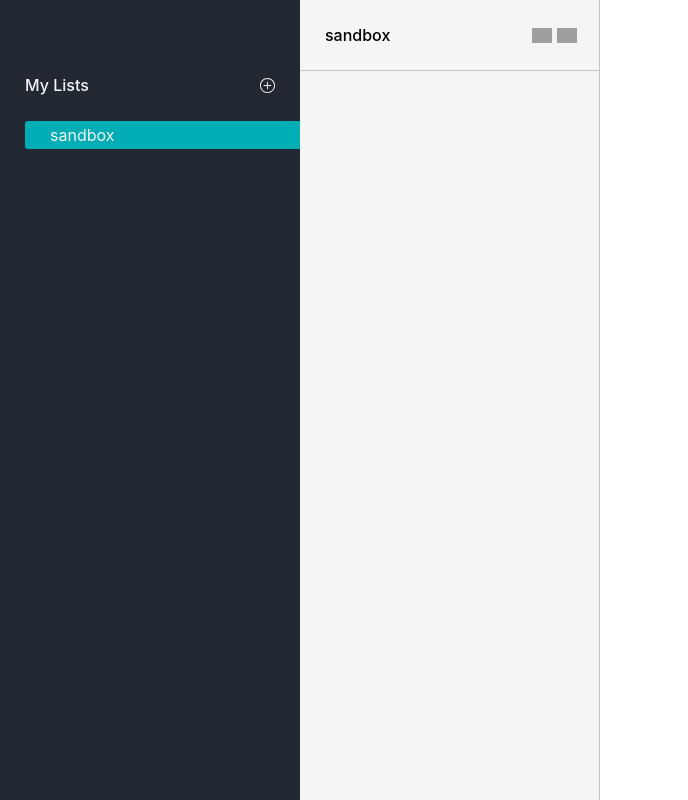
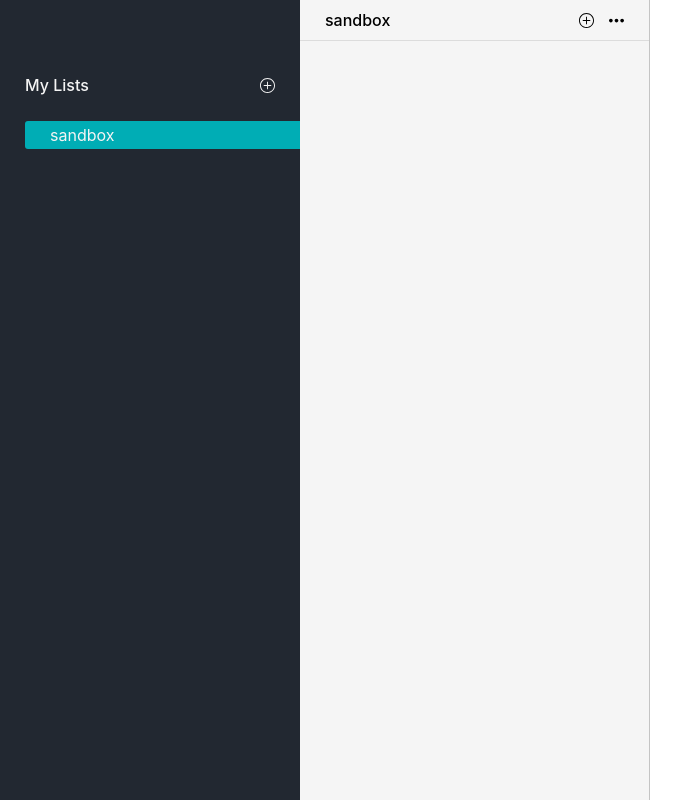
Before and after one commit to kevscript/SnipLib, a React (Create React App) app: page / in a window 1280 px wide. Shown: the whole page, without its empty margins (0-688 px from the left). Built offline with nearby package versions, Linux system fonts and the light colour scheme; grey boxes are pictures that could not be loaded.

Commit message:
updated styling of snipsbar component, added tootlips and icons

```diff
--- a/src/components/SnipsBar.js
+++ b/src/components/SnipsBar.js
@@ -1,30 +1,32 @@
-import React from 'react'
+import React, { useState } from 'react'
 import { connect } from 'react-redux'
 import styled from 'styled-components'
 import ReactTooltip from 'react-tooltip'
 
-import EditIcon from '../assets/edit2.svg'
-import DeleteIcon from '../assets/delete2.svg'
+import AddIcon from '../assets/addDark.svg'
+import MoreIcon from '../assets/more.svg'
 
 const Container = styled.div`
   min-height: 100vh;
   height: 100%;
   background: whitesmoke;
-  width: 300px;
+  width: 350px;
   border-right: 1px solid rgba(0,0,0,0.2);
 `
 
 const Header = styled.div`
+  position: relative;
   width: 100%;
   display: flex;
   justify-content: space-between;
   align-items: center;
-  border-bottom: 1px solid rgba(0,0,0,0.2);
-  padding: 25px;
+  border-bottom: 1px solid rgba(0,0,0,0.1);
+  padding: 10px 25px;
 `
 
 const ActionsContainer = styled.div`
   display: flex;
+  position: relative;
 `
 
 const IconContainer = styled.div`
@@ -37,7 +39,7 @@ const IconContainer = styled.div`
   align-items: center;
 
   &:not(:last-child) {
-    margin-right: 10px;
+    margin-right: 15px;
   }
 `
 
@@ -55,7 +57,31 @@ const Icon = styled.img`
 const SnipsContainer = styled.div``
 
 
+const Menu = styled.ul`
+  position: absolute;
+  right: -30px;
+  top: 35px;
+  display: flex;
+  flex-direction: column;
+  justify-content: center;
+  box-shadow: 0 1px 3px rgba(0,0,0,0.12), 0 1px 2px rgba(0,0,0,0.24);
+  z-index: 999;
+  background: #fff;
+`
+
+const MenuItem = styled.li`
+  padding: 5px;
+  font-size: 12px;
+  cursor: pointer;
+
+  &:hover {
+    background: #f4f4f4;
+  }
+`
+
 const SnipsBar = ({ lists }) => {
+
+  const [openOptions, setOpenOptions] = useState(false)
   const { allLists } = lists
   const selectedList = allLists.find(x => x.selected === true)
 
@@ -65,14 +91,19 @@ const SnipsBar = ({ lists }) => {
         <Title>{selectedList.name}</Title>
         <ActionsContainer>
           <IconContainer>
-            <Icon  src={EditIcon} data-tip="Edit List" />
+            <Icon  src={AddIcon} data-tip="Create Snippet" />
             <ReactTooltip place="bottom" type="dark" effect="solid"/>
           </IconContainer>
-          <IconContainer>
-            <Icon  src={DeleteIcon} data-tip="Delete List" />
+          <IconContainer onClick={() => setOpenOptions(!openOptions)}>
+            <Icon src={MoreIcon} data-tip="More Options"/>
             <ReactTooltip place="bottom" type="dark" effect="solid"/>
           </IconContainer>
         </ActionsContainer>
+        {openOptions &&
+          <Menu>
+            <MenuItem>Edit List</MenuItem>
+            <MenuItem>Delete List</MenuItem>
+          </Menu>}
       </Header>
       <SnipsContainer>
 
```
